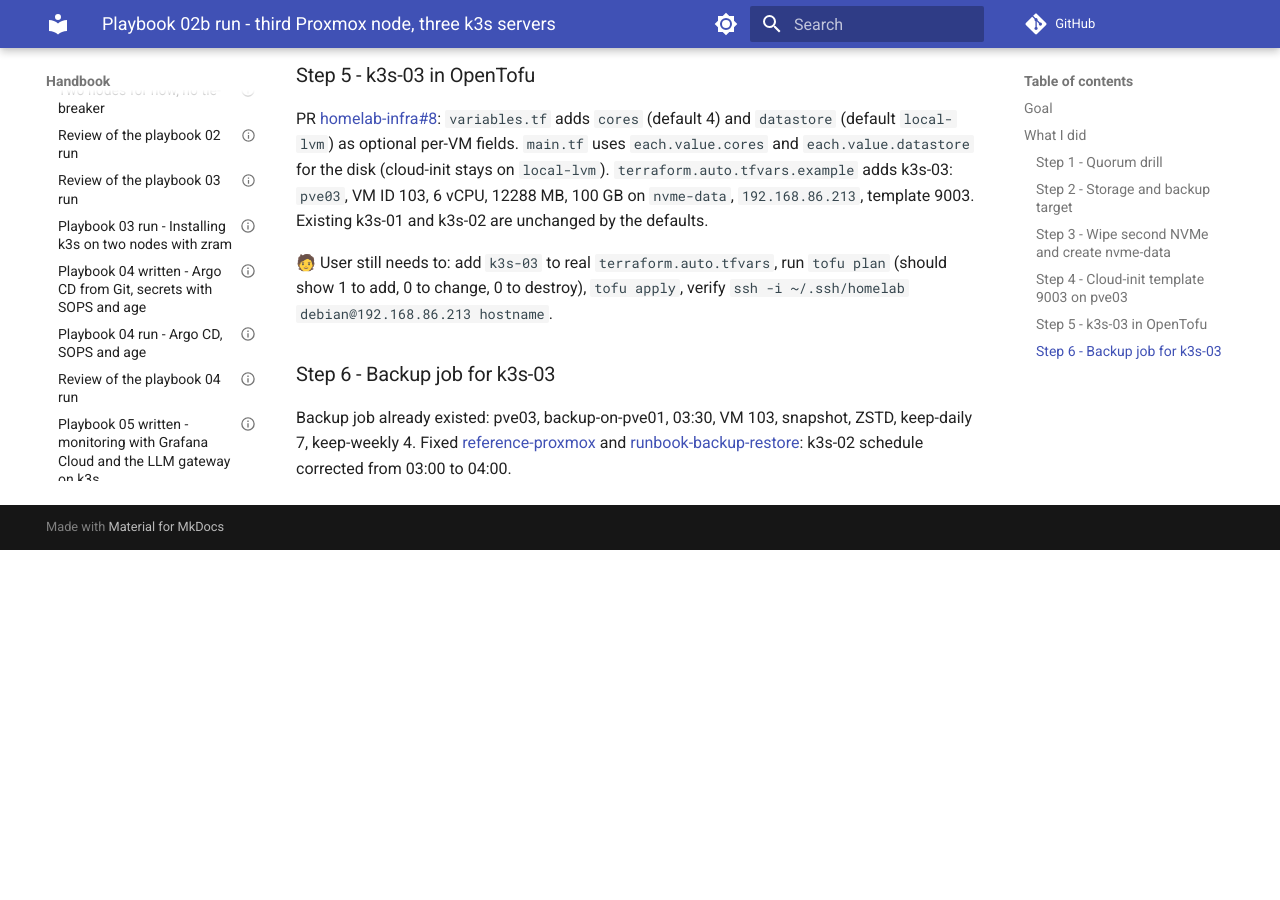
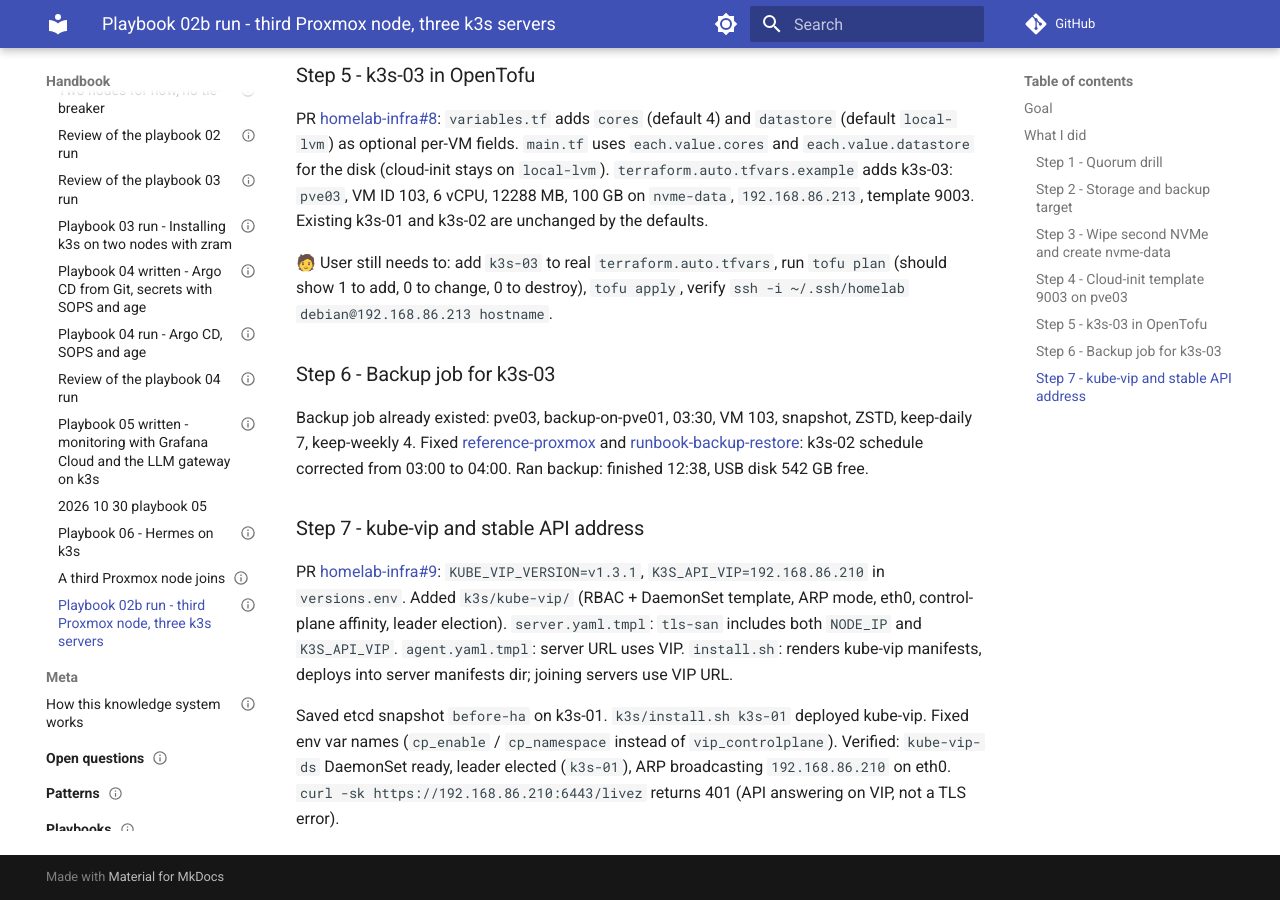
Before and after one commit to ssaav5-ai-labs/handbook, an MkDocs documentation site: the page built from docs/journal/2026/2026-11-09-playbook-02b.md, in a window 1280 px wide and 900 px high, scrolled down 947 px. Built offline with MkDocs 1.6.1 and Material for MkDocs 9.7.7, drawn with Linux system fonts in a browser that asks for light colours; comment, search, counter and statistics services are not loaded; before the commit the page ends 1497 px from its top, so only the background shows below that.

Commit message:
playbook 02b: step 7 kube-vip deployed, VIP 192.168.86.210 answering

```diff
--- a/docs/journal/2026/2026-11-09-playbook-02b.md
+++ b/docs/journal/2026/2026-11-09-playbook-02b.md
@@ -37,4 +37,9 @@ PR [homelab-infra#8](https://github.com/ssaav5-ai-labs/homelab-infra/pull/8): `v
 🧑 User still needs to: add `k3s-03` to real `terraform.auto.tfvars`, run `tofu plan` (should show 1 to add, 0 to change, 0 to destroy), `tofu apply`, verify `ssh -i ~/.ssh/homelab debian@192.168.86.213 hostname`.
 
 ### Step 6 - Backup job for k3s-03
-Backup job already existed: pve03, backup-on-pve01, 03:30, VM 103, snapshot, ZSTD, keep-daily 7, keep-weekly 4. Fixed [reference-proxmox](../../docs/domains/proxmox/reference-proxmox.md) and [runbook-backup-restore](../../docs/domains/proxmox/runbook-backup-restore.md): k3s-02 schedule corrected from 03:00 to 04:00.
+Backup job already existed: pve03, backup-on-pve01, 03:30, VM 103, snapshot, ZSTD, keep-daily 7, keep-weekly 4. Fixed [reference-proxmox](../../docs/domains/proxmox/reference-proxmox.md) and [runbook-backup-restore](../../docs/domains/proxmox/runbook-backup-restore.md): k3s-02 schedule corrected from 03:00 to 04:00. Ran backup: finished 12:38, USB disk 542 GB free.
+
+### Step 7 - kube-vip and stable API address
+PR [homelab-infra#9](https://github.com/ssaav5-ai-labs/homelab-infra/pull/9): `KUBE_VIP_VERSION=v1.3.1`, `K3S_API_VIP=192.168.86.210` in `versions.env`. Added `k3s/kube-vip/` (RBAC + DaemonSet template, ARP mode, eth0, control-plane affinity, leader election). `server.yaml.tmpl`: `tls-san` includes both `NODE_IP` and `K3S_API_VIP`. `agent.yaml.tmpl`: server URL uses VIP. `install.sh`: renders kube-vip manifests, deploys into server manifests dir; joining servers use VIP URL.
+
+Saved etcd snapshot `before-ha` on k3s-01. `k3s/install.sh k3s-01` deployed kube-vip. Fixed env var names (`cp_enable` / `cp_namespace` instead of `vip_controlplane`). Verified: `kube-vip-ds` DaemonSet ready, leader elected (`k3s-01`), ARP broadcasting `192.168.86.210` on eth0. `curl -sk https://192.168.86.210:6443/livez` returns 401 (API answering on VIP, not a TLS error).
```
